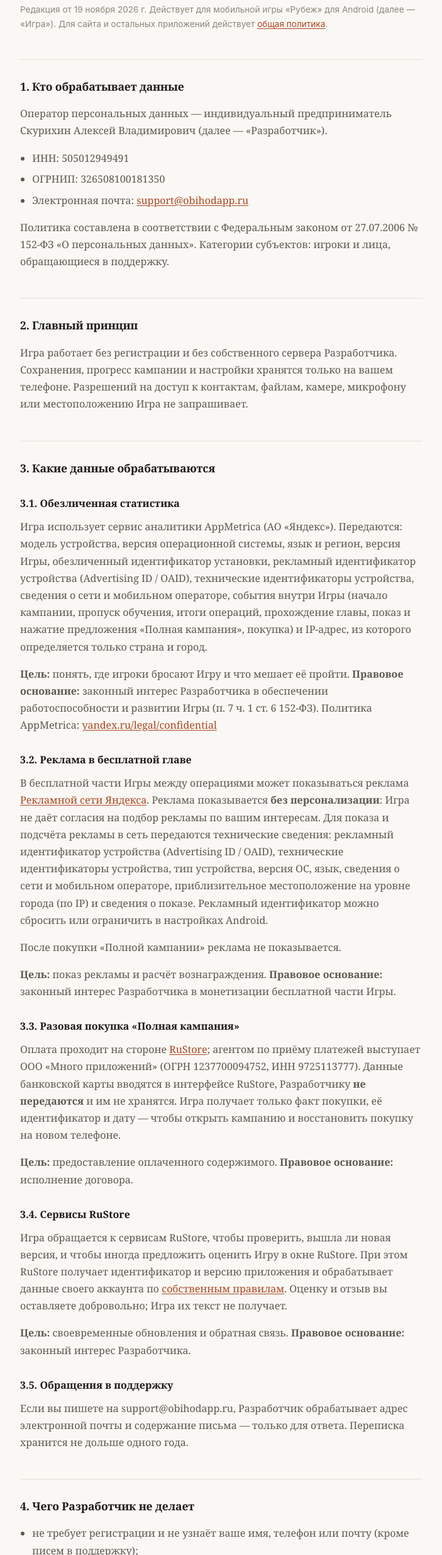
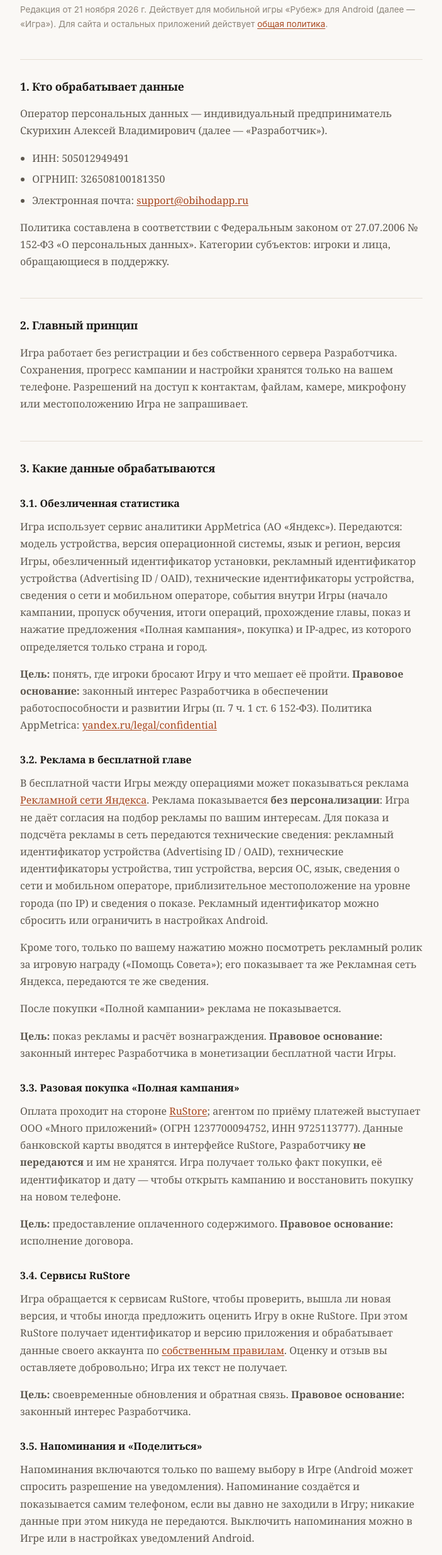
Before and after one commit to isumvek/obihodapp, a plain HTML site: page rubezh/privacy/index.html in a window 1280 px wide. Shown: the part 265-2734 px from the top of the page at 63% size, without its empty margins (288-991 px from the left). Drawn offline with Linux system fonts and the light colour scheme.

Commit message:
Рубеж privacy (21.11): rewarded video «Помощь Совета» on tap, local reminders, Android share sheet
Co-Authored-By: Claude Opus 5.5 <noreply@anthropic.com>

```diff
--- a/rubezh/privacy/index.html
+++ b/rubezh/privacy/index.html
@@ -89,7 +89,7 @@
 </div>
 
 <h1>Политика конфиденциальности игры «Рубеж»</h1>
-<p class="rev">Редакция от 19 ноября 2026 г. Действует для мобильной игры «Рубеж» для Android (далее — «Игра»). Для сайта и остальных приложений действует <a href="/privacy/">общая политика</a>.</p>
+<p class="rev">Редакция от 21 ноября 2026 г. Действует для мобильной игры «Рубеж» для Android (далее — «Игра»). Для сайта и остальных приложений действует <a href="/privacy/">общая политика</a>.</p>
 
 <h2>1. Кто обрабатывает данные</h2>
 <p>Оператор персональных данных — индивидуальный предприниматель Скурихин Алексей Владимирович (далее — «Разработчик»).</p>
@@ -109,6 +109,7 @@
 <p><b>Цель:</b> понять, где игроки бросают Игру и что мешает её пройти. <b>Правовое основание:</b> законный интерес Разработчика в обеспечении работоспособности и развитии Игры (п. 7 ч. 1 ст. 6 152-ФЗ). Политика AppMetrica: <a href="https://yandex.ru/legal/confidential">yandex.ru/legal/confidential</a></p>
 <h3>3.2. Реклама в бесплатной главе</h3>
 <p>В бесплатной части Игры между операциями может показываться реклама <a href="https://yandex.ru/legal/rules_advert">Рекламной сети Яндекса</a>. Реклама показывается <b>без персонализации</b>: Игра не даёт согласия на подбор рекламы по вашим интересам. Для показа и подсчёта рекламы в сеть передаются технические сведения: рекламный идентификатор устройства (Advertising ID / OAID), технические идентификаторы устройства, тип устройства, версия ОС, язык, сведения о сети и мобильном операторе, приблизительное местоположение на уровне города (по IP) и сведения о показе. Рекламный идентификатор можно сбросить или ограничить в настройках Android.</p>
+<p>Кроме того, только по вашему нажатию можно посмотреть рекламный ролик за игровую награду («Помощь Совета»); его показывает та же Рекламная сеть Яндекса, передаются те же сведения.</p>
 <p>После покупки «Полной кампании» реклама не показывается.</p>
 <p><b>Цель:</b> показ рекламы и расчёт вознаграждения. <b>Правовое основание:</b> законный интерес Разработчика в монетизации бесплатной части Игры.</p>
 <h3>3.3. Разовая покупка «Полная кампания»</h3>
@@ -117,7 +118,10 @@
 <h3>3.4. Сервисы RuStore</h3>
 <p>Игра обращается к сервисам RuStore, чтобы проверить, вышла ли новая версия, и чтобы иногда предложить оценить Игру в окне RuStore. При этом RuStore получает идентификатор и версию приложения и обрабатывает данные своего аккаунта по <a href="https://www.rustore.ru/help/legal">собственным правилам</a>. Оценку и отзыв вы оставляете добровольно; Игра их текст не получает.</p>
 <p><b>Цель:</b> своевременные обновления и обратная связь. <b>Правовое основание:</b> законный интерес Разработчика.</p>
-<h3>3.5. Обращения в поддержку</h3>
+<h3>3.5. Напоминания и «Поделиться»</h3>
+<p>Напоминания включаются только по вашему выбору в Игре (Android может спросить разрешение на уведомления). Напоминание создаётся и показывается самим телефоном, если вы давно не заходили в Игру; никакие данные при этом никуда не передаются. Выключить напоминания можно в Игре или в настройках уведомлений Android.</p>
+<p>Карточку боя вы отправляете сами через стандартное меню Android «Поделиться»; Игра не получает сведений о том, кому и куда она отправлена.</p>
+<h3>3.6. Обращения в поддержку</h3>
 <p>Если вы пишете на support@obihodapp.ru, Разработчик обрабатывает адрес электронной почты и содержание письма — только для ответа. Переписка хранится не дольше одного года.</p>
 
 <h2>4. Чего Разработчик не делает</h2>
```
